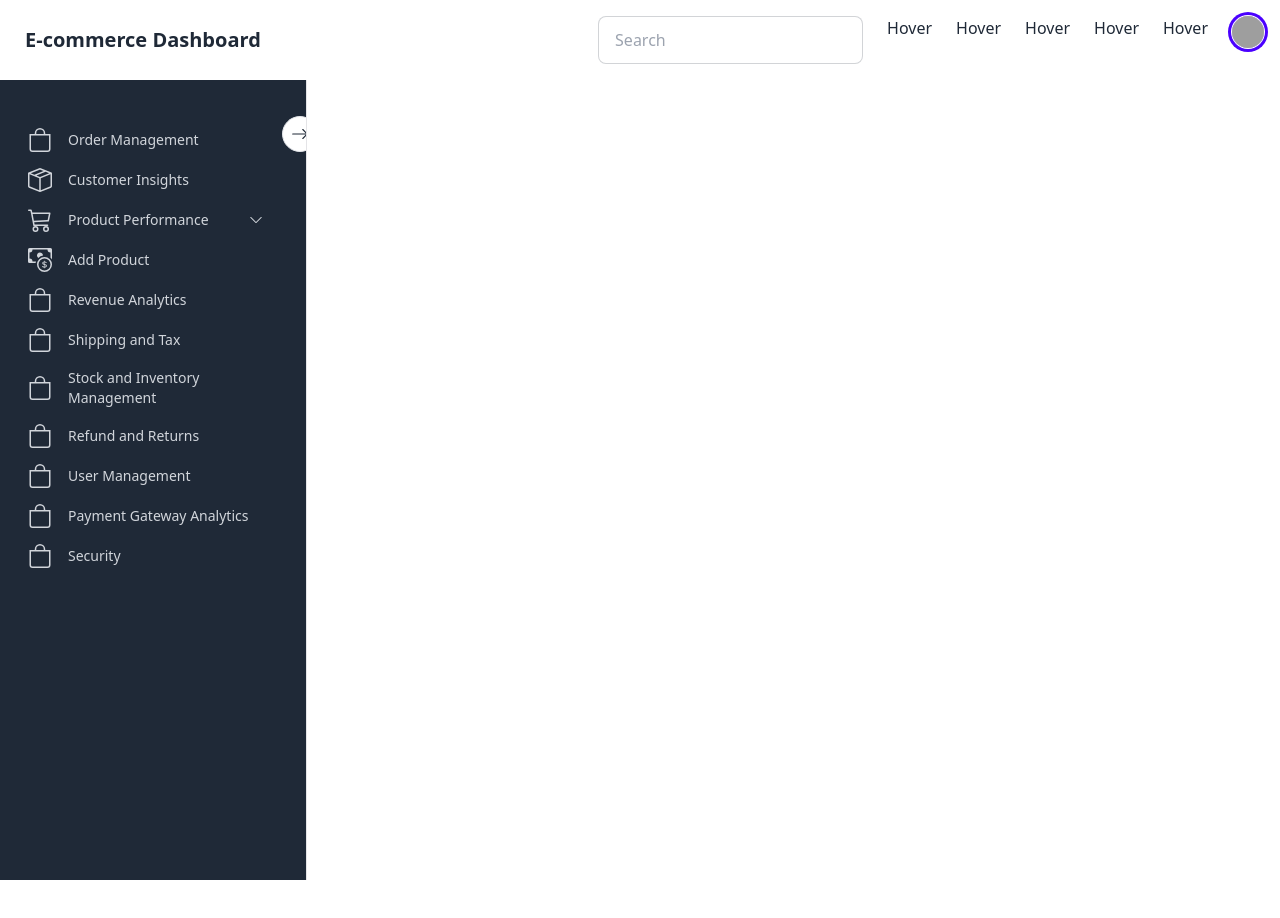
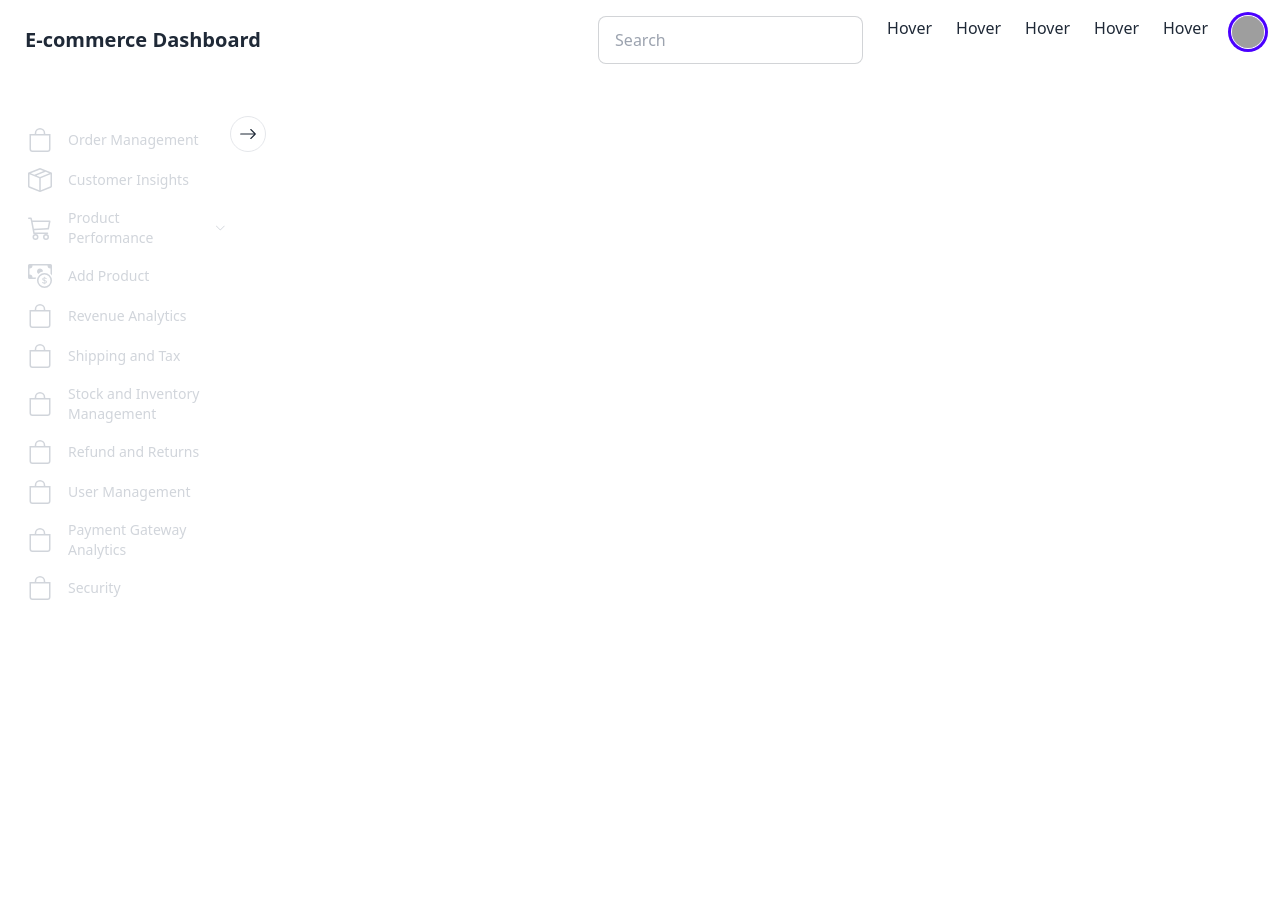
Before and after one commit to codex-devware/Codex-Nexus, a React (Vite) app in the folder client/: page /test in a window 1280 px wide. Shown: the top 918 px of the page. After the commit the page ends 880 px from the top, so only its background shows below. Built offline with nearby package versions, Linux system fonts and the light colour scheme; grey boxes are pictures that could not be loaded.

Commit message:
change layout

```diff
--- a/client/src/components/Sidebar/Sidebar.jsx
+++ b/client/src/components/Sidebar/Sidebar.jsx
@@ -11,7 +11,7 @@ const Sidebar = () => {
     <section>
       <div className='flex'>
         <div
-          className={` bg-gray-800 h-screen p-5 pt-8 ${
+          className={`h-screen p-5 pt-8 ${
             open ? 'w-full' : 'w-20'
           } duration-300 relative`}
         >
--- a/client/src/components/Topbar/Topbar.jsx
+++ b/client/src/components/Topbar/Topbar.jsx
@@ -1,29 +1,29 @@
 const Topbar = () => {
   return (
     <>
-      <div className="navbar flex justify-between bg-base-100 align-middle">
-        <div className="flex">
-          <a className="btn btn-ghost text-xl">E-commerce Dashboard</a>
+      <div className='navbar flex justify-between align-middle'>
+        <div className='flex'>
+          <a className='btn btn-ghost text-xl'>E-commerce Dashboard</a>
         </div>
 
-        <div className="flex justify-end">
-          <div className="">
-            <ul className="hidden lg:flex m-2 gap-6">
+        <div className='flex justify-end'>
+          <div className=''>
+            <ul className='hidden lg:flex m-2 gap-6'>
               <li>
                 <input
-                  type="text"
-                  placeholder="Search"
-                  className="input input-bordered w-24 md:w-auto"
+                  type='text'
+                  placeholder='Search'
+                  className='input input-bordered w-24 md:w-auto'
                 />
               </li>
               <li>
-                <div className="dropdown dropdown-hover">
-                  <div tabIndex={0} role="button">
+                <div className='dropdown dropdown-hover'>
+                  <div tabIndex={0} role='button'>
                     Hover
                   </div>
                   <ul
                     tabIndex={0}
-                    className="dropdown-content z-[1] menu p-2 shadow bg-base-100 rounded-box w-52 mt-4 -ml-4"
+                    className='dropdown-content z-[1] menu p-2 shadow bg-base-100 rounded-box w-52 mt-4 -ml-4'
                   >
                     <li>
                       <a>Item 1</a>
@@ -35,13 +35,13 @@ const Topbar = () => {
                 </div>
               </li>
               <li>
-                <div className="dropdown dropdown-hover">
-                  <div tabIndex={0} role="button">
+                <div className='dropdown dropdown-hover'>
+                  <div tabIndex={0} role='button'>
                     Hover
                   </div>
                   <ul
                     tabIndex={0}
-                    className="dropdown-content z-[1] menu p-2 shadow bg-base-100 rounded-box w-52 mt-4 -ml-10"
+                    className='dropdown-content z-[1] menu p-2 shadow bg-base-100 rounded-box w-52 mt-4 -ml-10'
                   >
                     <li>
                       <a>Item 1</a>
@@ -53,13 +53,13 @@ const Topbar = () => {
                 </div>
               </li>
               <li>
-                <div className="dropdown dropdown-hover">
-                  <div tabIndex={0} role="button">
+                <div className='dropdown dropdown-hover'>
+                  <div tabIndex={0} role='button'>
                     Hover
                   </div>
                   <ul
                     tabIndex={0}
-                    className="dropdown-content z-[1] menu p-2 shadow bg-base-100 rounded-box w-52 -ml-10 mt-4"
+                    className='dropdown-content z-[1] menu p-2 shadow bg-base-100 rounded-box w-52 -ml-10 mt-4'
                   >
                     <li>
                       <a>Item 1</a>
@@ -71,13 +71,13 @@ const Topbar = () => {
                 </div>
               </li>
               <li>
-                <div className="dropdown dropdown-hover">
-                  <div tabIndex={0} role="button">
+                <div className='dropdown dropdown-hover'>
+                  <div tabIndex={0} role='button'>
                     Hover
                   </div>
                   <ul
                     tabIndex={0}
-                    className="dropdown-content z-[1] menu p-2 shadow bg-base-100 rounded-box w-52 mt-4 -ml-20"
+                    className='dropdown-content z-[1] menu p-2 shadow bg-base-100 rounded-box w-52 mt-4 -ml-20'
                   >
                     <li>
                       <a>Item 1</a>
@@ -89,13 +89,13 @@ const Topbar = () => {
                 </div>
               </li>
               <li>
-                <div className="dropdown dropdown-hover">
-                  <div tabIndex={0} role="button">
+                <div className='dropdown dropdown-hover'>
+                  <div tabIndex={0} role='button'>
                     Hover
                   </div>
                   <ul
                     tabIndex={0}
-                    className="dropdown-content z-[1] menu p-2 shadow bg-base-100 rounded-box w-52 -ml-28 mt-4"
+                    className='dropdown-content z-[1] menu p-2 shadow bg-base-100 rounded-box w-52 -ml-28 mt-4'
                   >
                     <li>
                       <a>Item 1</a>
@@ -107,21 +107,21 @@ const Topbar = () => {
                 </div>
               </li>
               <li>
-                <div className="dropdown dropdown-hover">
+                <div className='dropdown dropdown-hover'>
                   <div
                     tabIndex={0}
-                    role="button"
-                    className="bg-transparent border-none shadow-none"
+                    role='button'
+                    className='bg-transparent border-none shadow-none'
                   >
-                    <div className="avatar">
-                      <div className="w-8 rounded-full ring ring-primary ring-offset-base-100 ring-offset-1">
-                        <img src="https://daisyui.com/images/stock/photo-1534528741775-53994a69daeb.jpg" />
+                    <div className='avatar'>
+                      <div className='w-8 rounded-full ring ring-primary ring-offset-base-100 ring-offset-1'>
+                        <img src='https://daisyui.com/images/stock/photo-1534528741775-53994a69daeb.jpg' />
                       </div>
                     </div>
                   </div>
                   <ul
                     tabIndex={0}
-                    className="dropdown-content z-[1] -ml-40 menu p-2 shadow bg-base-100 rounded-box w-52 mt-1"
+                    className='dropdown-content z-[1] -ml-40 menu p-2 shadow bg-base-100 rounded-box w-52 mt-1'
                   >
                     <li>
                       <a>Item 1</a>
--- a/client/src/components/layout/MainLayout.jsx
+++ b/client/src/components/layout/MainLayout.jsx
@@ -1,39 +1,28 @@
-import { useEffect } from 'react';
 import Sidebar from '../Sidebar/Sidebar';
 import Topbar from '../Topbar/Topbar';
 
-import {
-  ResizableHandle,
-  ResizablePanel,
-  ResizablePanelGroup,
-} from '../ui/resizable';
+import {} from '../ui/resizable';
 
 export function MainLayout({ children, resize, setResize }) {
   console.log({ resize, setResize });
-  useEffect(() => {
-    const resizeDiv = document.querySelector('.resizeAblePanel');
-    resizeDiv.addEventListener('', () => {
-      const resizeValue = resizeDiv.getAttribute('data-panel-size');
-      setResize(resizeValue);
-    });
-    console.log(resizeDiv);
-  }, [setResize]);
-  console.log(resize);
+  // useEffect(() => {
+  //   const resizeDiv = document.querySelector('.resizeAblePanel');
+  //   resizeDiv.addEventListener('', () => {
+  //     const resizeValue = resizeDiv.getAttribute('data-panel-size');
+  //     setResize(resizeValue);
+  //   });
+  //   console.log(resizeDiv);
+  // }, [setResize]);
+  // console.log(resize);
   return (
     <>
       {/* resize */}
       <Topbar />
-      <ResizablePanelGroup direction='horizontal' className='max-w-[30%]'>
-        <ResizablePanel defaultSize={resize} className='resizeAblePanel'>
-          <Sidebar />
-        </ResizablePanel>
-        <ResizableHandle />
-        <ResizablePanel defaultSize={20}>
-          <div></div>
-        </ResizablePanel>
-      </ResizablePanelGroup>
-      <div className='flex items-center justify-center p-6 max-w-[70%]'>
-        <span className='font-semibold'>{children}</span>
+      <div className='flex'>
+        <Sidebar />
+        <div className='flex items-center justify-center p-6 w-full rounded-t-lg'>
+          <span className='font-semibold'>{children}</span>
+        </div>
       </div>
     </>
   );
```
